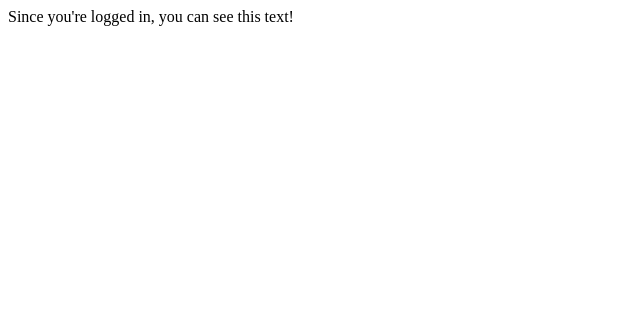
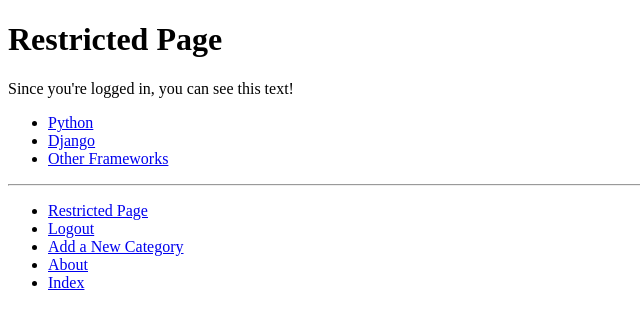
Before and after one commit to DongyangYan/tangoWithDjango, a Django app: page /rango/restricted/ in a window 1280 px wide. Shown: the top 329 px of the page, without its empty margins (0-640 px from the left). Run offline with Django 3.2, Linux system fonts and the light colour scheme; a user stored in the database is signed in; data comes from the database, SQL or seed files in the repository.

Commit message:
ch9 exercise

```diff
--- a/rango/urls.py
+++ b/rango/urls.py
@@ -6,9 +6,11 @@ app_name = 'rango'
 urlpatterns = [
     path('', views.index, name='index'),
     path('about/', views.about, name='about'),
-    path('category/<slug:category_name_slug>/', views.show_category, name='show_category'),
+    path('category/<slug:category_name_slug>/',
+         views.show_category, name='show_category'),
     path('add_category/', views.add_category, name='add_category'),
-    path('category/<slug:category_name_slug>/add_page/', views.add_page, name='add_page'),
+    path('category/<slug:category_name_slug>/add_page/',
+         views.add_page, name='add_page'),
     path('register/', views.register, name='register'),
     path('login/', views.user_login, name='login'),
     path('restricted/', views.restricted, name='restricted'),
--- a/rango/views.py
+++ b/rango/views.py
@@ -39,6 +39,7 @@ def show_category(request, category_name_slug):
     return render(request, 'rango/category.html', context=context_dict)
 
 
+@login_required
 def add_category(request):
     form = CategoryForm()
 
@@ -54,6 +55,7 @@ def add_category(request):
     return render(request, 'rango/add_category.html', {'form': form})
 
 
+@login_required
 def add_page(request, category_name_slug):
     try:
         category = Category.objects.get(slug=category_name_slug)
@@ -134,7 +136,7 @@ def user_login(request):
 
 @login_required
 def restricted(request):
-    return HttpResponse("Since you're logged in, you can see this text!")
+    return render(request, 'rango/restricted.html')
 
 
 @login_required
--- a/tango_with_django_project/wsgi.py
+++ b/tango_with_django_project/wsgi.py
@@ -11,6 +11,7 @@ import os
 
 from django.core.wsgi import get_wsgi_application
 
-os.environ.setdefault('DJANGO_SETTINGS_MODULE', 'tango_with_django_project.settings')
+os.environ.setdefault('DJANGO_SETTINGS_MODULE',
+                      'tango_with_django_project.settings')
 
 application = get_wsgi_application()
--- a/templates/rango/base.html
+++ b/templates/rango/base.html
@@ -28,11 +28,12 @@
             {% if user.is_authenticated %}
                 <li><a href="{% url 'rango:restricted' %}">Restricted Page</a></li>
                 <li><a href="{% url 'rango:logout' %}">Logout</a></li>
+                <li><a href="{% url 'rango:add_category' %}">Add a New Category</a></li>
             {% else %}
                 <li><a href="{% url 'rango:register' %}">Sign Up</a></li>
                 <li><a href="{% url 'rango:login' %}">Login</a></li>
             {% endif %}
-                <li><a href="{% url 'rango:add_category' %}">Add a New Category</a></li>
+
                 <li><a href="{% url 'rango:about' %}">About</a></li>
                 <li><a href="{% url 'rango:index' %}">Index</a></li>
             </ul>
--- /dev/null
+++ b/templates/rango/restricted.html
@@ -0,0 +1,11 @@
+{% extends 'rango/base.html' %}
+{% load staticfiles %}
+
+{% block title_block %}
+    Restricted Page
+{% endblock %}
+
+{% block body_block %}
+<h1>Restricted Page</h1>
+Since you're logged in, you can see this text!<br />
+{% endblock %}
```
Also changed, not shown: rango/forms.py (+10 -3 lines).
